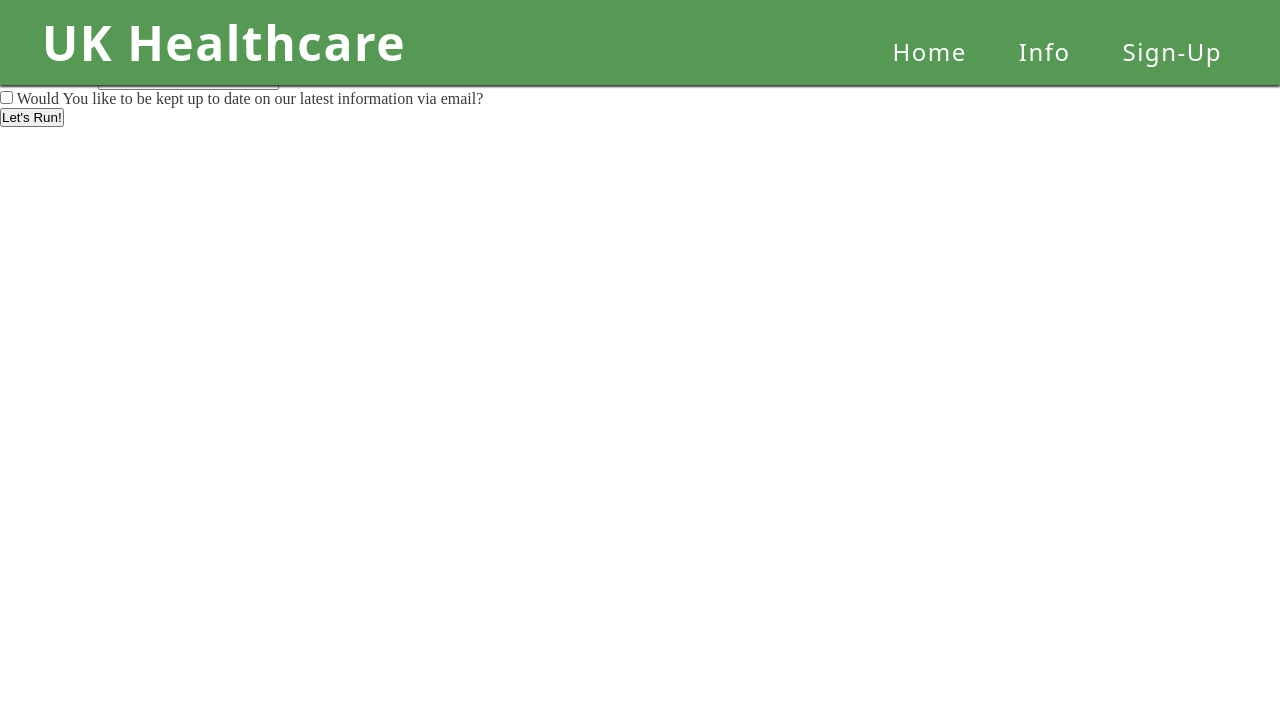
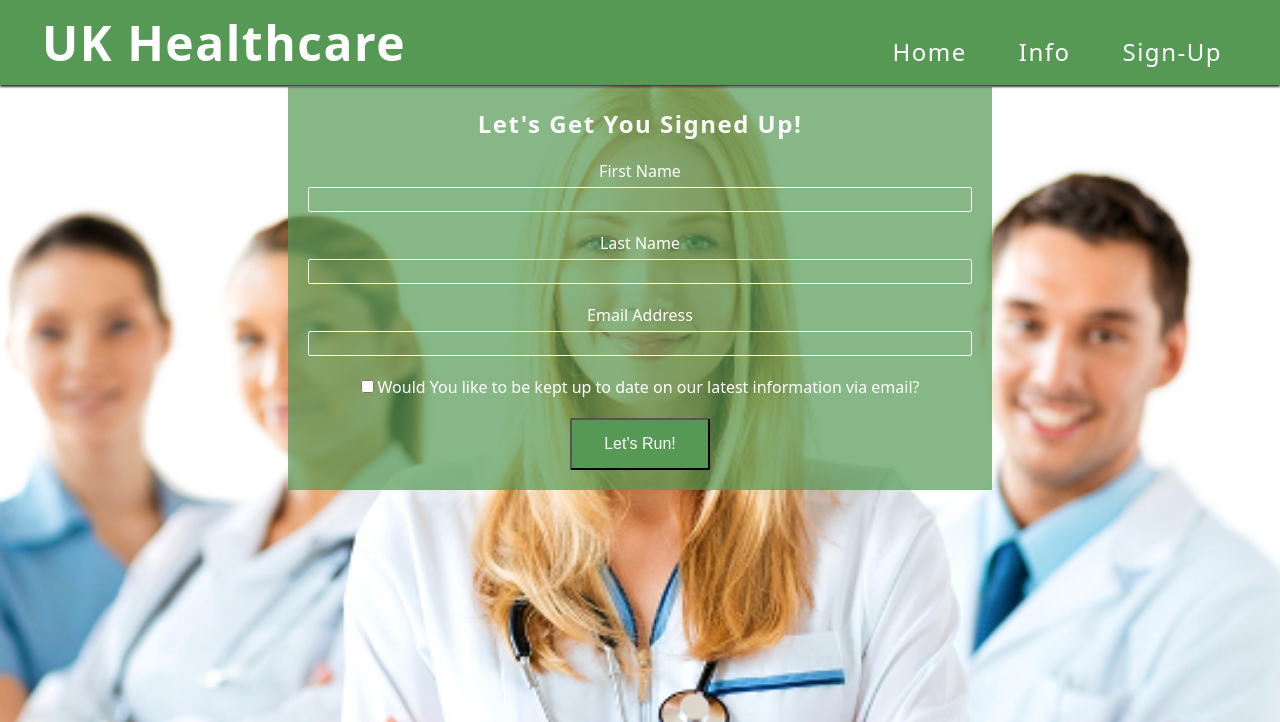
Before and after one commit to RNXVIII/project-1-resubmission, a plain HTML site: page sign-up.html in a window 1280 px wide. Shown: the top 722 px of the page. Drawn offline with Linux system fonts and the light colour scheme.

Commit message:
added styles for signup page

```diff
--- a/Assets/css/styles.css
+++ b/Assets/css/styles.css
@@ -378,6 +378,80 @@ color: #ffffff;
     list-style-type: none;
 }
 
+/*SIGN UP PAGE ---------------------------------------------------------------------------------------------------------*/
+
+/*form---------------------------------------------------------*/
+#signup {
+    background-image: url("../images/sign-up-image.webp");
+    width: 100%;
+    height: 100%;
+    background-size: cover;
+    background-position: 75%;
+    padding: 20px 10% 0 10%;
+    flex-grow: 1;
+    position: absolute;
+    overflow: auto;
+    /*getting it to go below the header*/
+    margin-top: 47px;
+}
+
+#signup-form {
+    color: #ffffff;
+    background-color: rgb(85, 153, 85, .7);
+    padding: 20px;
+    width: fit-content;
+    margin-top: 120px;
+    width: 55vw;
+    text-align: center;
+    left: 35%;
+    right: 35%;
+    margin: 20px auto;
+}
+
+#signup-form>h2 {
+    color: #fafafa;
+    margin-bottom: 20px;
+}
+
+#signup-form label{
+    font-family: 'Noto Sans',sans-serif;
+}
+
+#email_address ::placeholder{
+    color: #FFFFFF;
+
+}
+
+.text-input {
+    background-color: #FFFFFF;
+    background: transparent;
+    color: #fafafa;
+    width: 100%;
+    height: 25px;
+    margin: 5px 0 20px 0;
+    border: 1px solid #fafafa;
+    border-radius: 2px;
+    padding: 0 5px;
+}
+
+.text-input ::placeholder{
+    color: #FFFFFF;
+}
+
+.join-button {
+    margin-top: 20px;
+    border-radius: 2px;
+    padding: 15px 32px;
+    font-size: 100%;
+    background-color: rgb(85, 153, 85);
+    color: #fafafa;
+}
+
+#thankyou{
+    display: hidden;
+    align-content: center;
+    color: #FFFFFF;
+}
 
 
 
```
Also changed, not shown: sign-up.html (+1 -0 lines), Assets/images/sign-up-image.webp (added).
